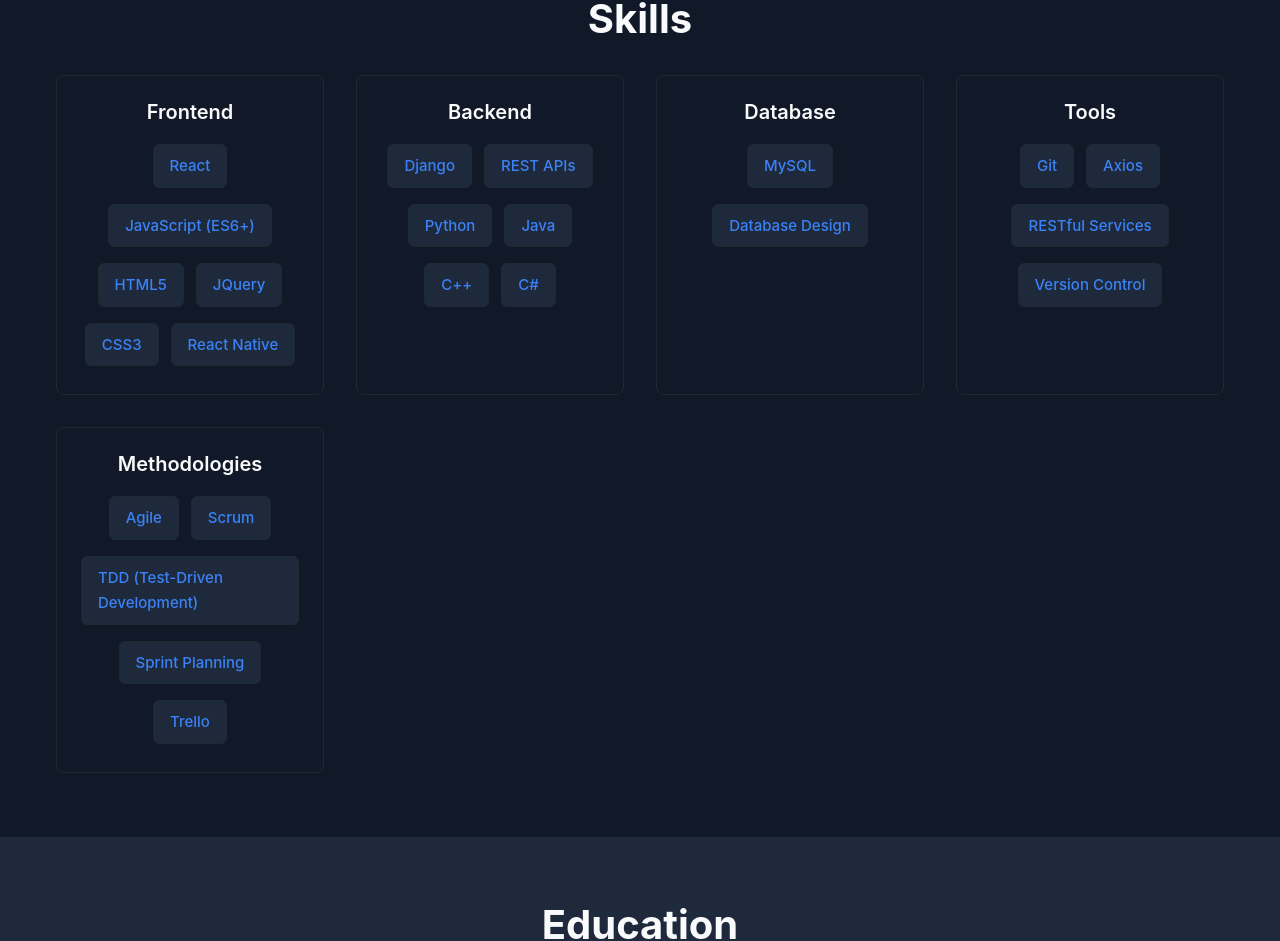
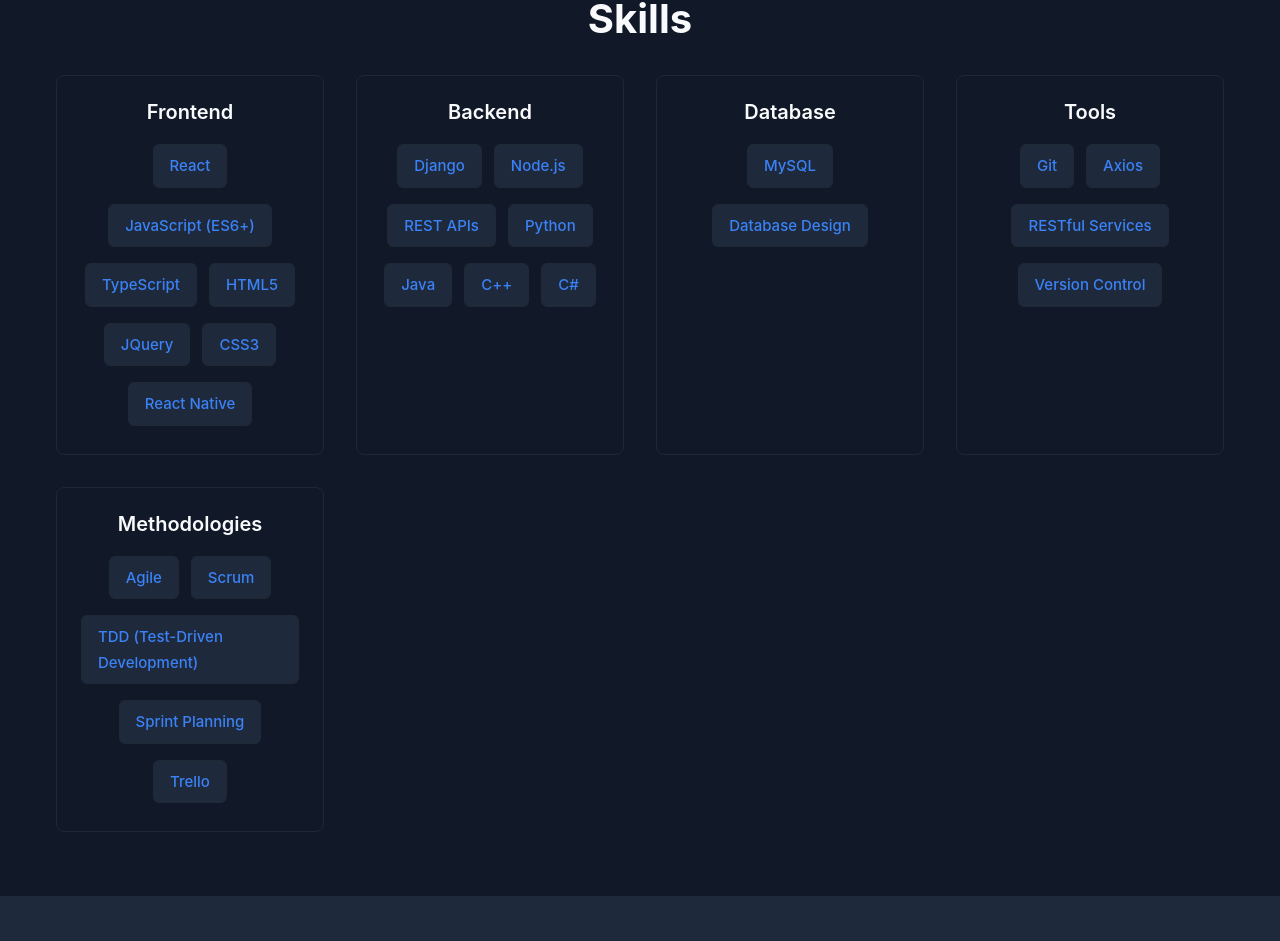
Before and after one commit to JacquesGuegong/portfolio, a React (Vite) app: page / in a window 1280 px wide. Shown: the part 3127-4068 px from the top of the page. Built offline with nearby package versions, Linux system fonts and the light colour scheme.

Commit message:
Skills Updated

```diff
--- a/src/data/skills.js
+++ b/src/data/skills.js
@@ -5,8 +5,8 @@
  */
 
 export const skills = {
-  Frontend: ['React', 'JavaScript (ES6+)', 'HTML5', 'JQuery','CSS3', 'React Native'],
-  Backend: ['Django', 'REST APIs', 'Python', 'Java', 'C++', 'C#'],
+  Frontend: ['React', 'JavaScript (ES6+)', 'TypeScript', 'HTML5', 'JQuery', 'CSS3', 'React Native'],
+  Backend: ['Django', 'Node.js', 'REST APIs', 'Python', 'Java', 'C++', 'C#'],
   Database: ['MySQL', 'Database Design'],
   Tools: ['Git', 'Axios', 'RESTful Services', 'Version Control'],
   Methodologies: ['Agile', 'Scrum', 'TDD (Test-Driven Development)', 'Sprint Planning', 'Trello']
```
